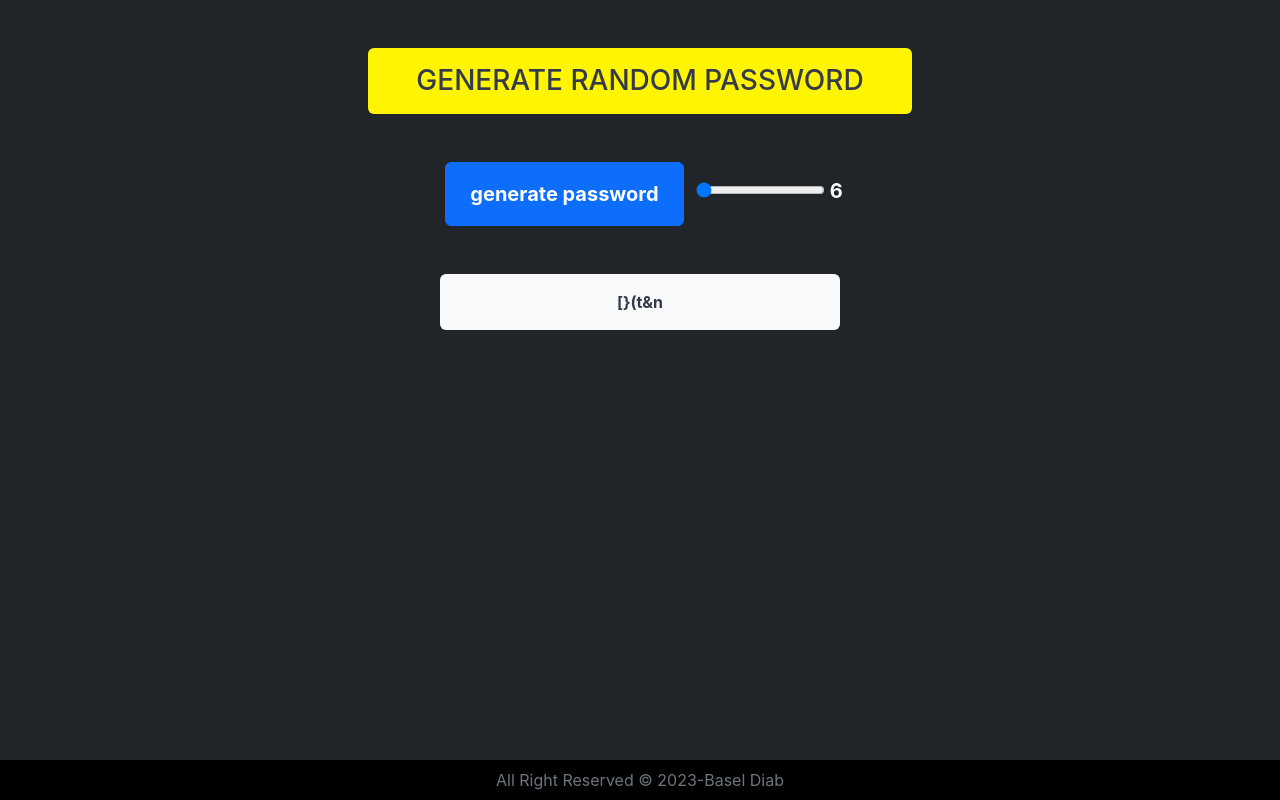
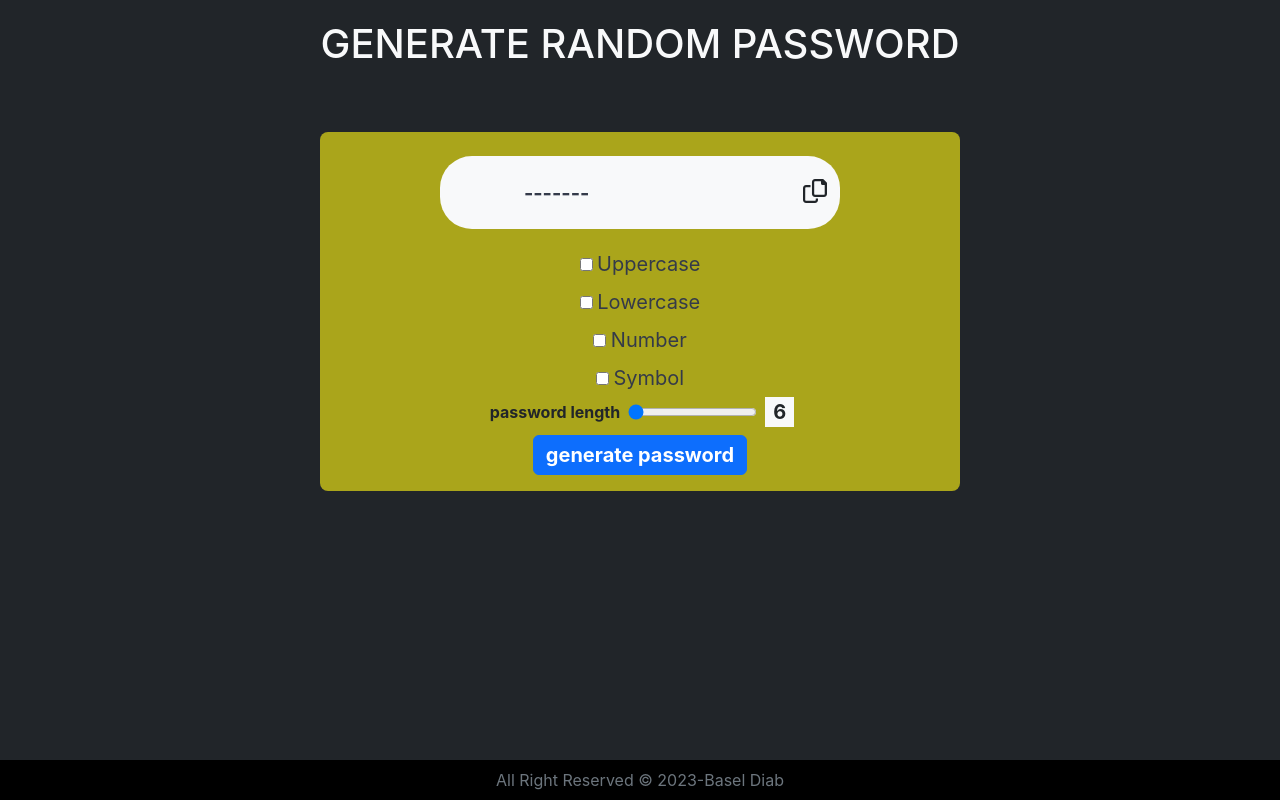
Before and after one commit to Baseldiab/generate-random-password, a plain HTML site: page index.html in a window 1280 px wide. Both pictures are taken after a click on the button "generate password". Drawn offline with nearby package versions, Linux system fonts and the light colour scheme.

Commit message:
'second'

```diff
--- a/css/style.css
+++ b/css/style.css
@@ -14,9 +14,22 @@ body {
 }
 
 .main-head {
-  width: fit-content;
-  background-color: #fff500;
+  /* width: fit-content; */
+  font-size: 40px;
 }
-.password-random {
-  width: 400px;
+.passwords {
+  background-color: #aaa51b;
 }
+@media (min-width: 667px) {
+  .passwords {
+    width: 50%;
+  }
+}
+@media (max-width: 667px) {
+  .password-random {
+    font-size: 0.6rem !important;
+  }
+}
+.passwords__generator {
+  max-width: 400px;
+}
--- a/index.html
+++ b/index.html
@@ -3,7 +3,7 @@
   <head>
     <meta charset="UTF-8" />
     <meta name="viewport" content="width=device-width, initial-scale=1.0" />
-    <title>According</title>
+    <title>Generate Password</title>
     <link
       rel="stylesheet"
       href="https://use.fontawesome.com/releases/v5.0.7/css/all.css"
@@ -14,21 +14,64 @@
   </head>
   <body class="bg-dark">
     <main>
-      <header class="container my-5">
+      <header class="container my-1">
         <h1
-          class="main-head p-2 mx-auto fs-3 text-uppercase px-5 py-3 rounded text-center"
+          class="main-head p-2 mx-auto text-light text-uppercase px-5 py-3 rounded text-center"
         >
           generate random password
         </h1>
       </header>
-      <section class="mx-auto text-center my-5">
-        <div class="container d-flex justify-content-center align-items-center">
-          <div class="password mx-2">
-            <button
-              class="generate-btn btn btn-primary fw-bold fs-5 px-4 py-3 mx-2"
+      <section class="passwords mx-auto text-center rounded-3 my-5">
+        <div class="container py-2">
+          <div
+            class="passwords__generator py-3 my-3 fw-bold mx-auto row d-flex justify-content-between align-items-center bg-light rounded rounded-5"
           >
-              generate password
+            <span class="password-random px-5 fs-5 col-md-7 col-12">-------</span>
+            <button class="btn-copy btn col-md-5 col-12 text-end">
+              <i class="fa-regular fa-copy fs-4"></i>
             </button>
+          </div>
+          <form class="form-checkbox" action="" ">
+            <input
+              type="checkbox"
+              id="uppercase"
+              name="uppercase"
+              value="uppercase"
+            />
+            <label
+              for="uppercase"
+              class="checkBox-label text-capitalize fs-5 my-1"
+            >
+              uppercase</label
+            ><br />
+            <input type="checkbox" id="lowercase" name="lowercase" value="lowercase" />
+            <label
+              for="lowercase"
+              class="checkBox-label text-capitalize fs-5 my-1"
+            >
+              lowercase</label
+            ><br />
+            <input type="checkbox" id="number" name="number" value="number" />
+            <label
+              for="number"
+              class="checkBox-label text-capitalize fs-5 my-1"
+            >
+              number</label
+            >
+            <br />
+            <input type="checkbox" id="symbol" name="symbol" value="symbol" />
+            <label
+              for="symbol"
+              class="checkBox-label text-capitalize fs-5 my-1"
+            >
+              symbol</label
+            >
+          </form>
+          <div
+            class="container d-flex flex-column flex-sm-row justify-content-center align-items-center"
+          >
+            <div class="password mx-2 d-flex align-items-center">
+              <span class="fw-bold text-dark ps-1 mx-2">password length</span>
               <input
                 class="password__input-vol"
                 type="range"
@@ -37,15 +80,17 @@
                 step="1"
                 value="6"
               />
-            <span class="password__vol text-light fs-5 text-uppercase fw-bold"
+              <span
+                class="password__vol text-dark mx-2 px-2 fs-5 bg-light text-uppercase fw-bold"
                 >6</span
               >
             </div>
           </div>
-        <div
-          class="password-random px-5 py-3 my-5 fw-bold mx-auto justify-content-center bg-light rounded"
+          <button
+            class="generate-btn btn btn-primary fw-bold my-2 fs-5  py-1 "
           >
-          -----
+            generate password
+          </button>
         </div>
       </section>
     </main>
--- a/js/main.js
+++ b/js/main.js
@@ -2,6 +2,10 @@ const passwordVol = document.querySelector(".password__vol");
 const inputVol = document.querySelector(".password__input-vol");
 const randomPassword = document.querySelector(".password-random");
 const generateButton = document.querySelector(".generate-btn");
+const copyToClipboard = document.querySelector(".btn-copy");
+const formCheckBox = document.querySelector(".form-checkbox");
+
+const checkedBoxes = document.querySelectorAll('[type="checkbox"]');
 
 // ========================
 inputVol.addEventListener("change", function () {
@@ -9,12 +13,58 @@ inputVol.addEventListener("change", function () {
   console.log(inputVol.value);
 });
 // ========================
+copyToClipboard.addEventListener("click", copyTextToClipboard);
+// ========================
+function copyTextToClipboard() {
+  navigator.clipboard.writeText(randomPassword.textContent);
+}
+// ========================
 generateButton.addEventListener("click", generatePassword);
 // ========================
 function generatePassword() {
-  let charset =
+  const uppercaseCheckBox = formCheckBox.uppercase.checked;
+  const lowercaseCheckBox = formCheckBox.lowercase.checked;
+  const numberCheckBox = formCheckBox.number.checked;
+  const symbolCheckBox = formCheckBox.symbol.checked;
+  let charset;
+  charset =
     "abcdefghijklmnopqrstuvwxyzABCDEFGHIJKLMNOPQRSTUVWXYZ0123456789!@#$%^&*()_+~`|}{[]:;?><,./-=";
-  // let charset = /\w/g;
+  passwordCases(
+    charset,
+    uppercaseCheckBox,
+    lowercaseCheckBox,
+    numberCheckBox.symbolCheckBox
+  );
+}
+// ========================
+function passwordCases(
+  charset,
+  uppercaseCheckBox,
+  lowercaseCheckBox,
+  numberCheckBox,
+  symbolCheckBox
+) {
+  let charPool = "";
+  if (uppercaseCheckBox) {
+    charPool += charset.match(/[A-Z]+/g);
+    getPassword(charPool);
+  }
+  if (lowercaseCheckBox) {
+    charPool += charset.match(/[a-z]+/g);
+    getPassword(charPool);
+  }
+  if (numberCheckBox) {
+    charPool += String(charset.match(/\d+/g));
+    getPassword(charPool);
+  }
+  if (symbolCheckBox) {
+    charPool += String(charset.match(/\W/g));
+    getPassword(charPool);
+  }
+}
+
+// ========================
+function getPassword(charset) {
   let password = "";
   for (let i = 0; i < inputVol.value; i++) {
     let random = Math.floor(Math.random() * charset.length);
@@ -23,8 +73,6 @@ function generatePassword() {
   randomPassword.innerHTML = password;
   return password;
 }
-
-// ========================
 // ========================
 const footerYear = document.querySelector(".footer-year");
 footerYear.textContent = new Date().getFullYear();
```
Lines whose indentation alone changed are shown as unchanged.
